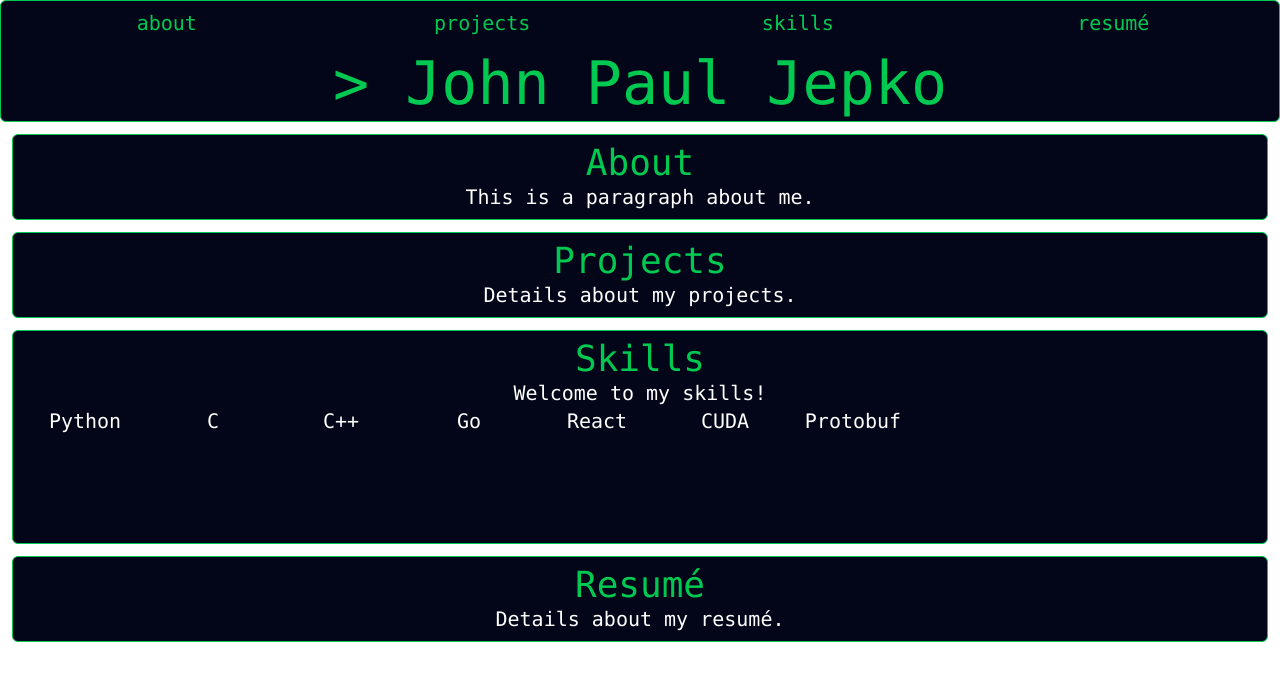
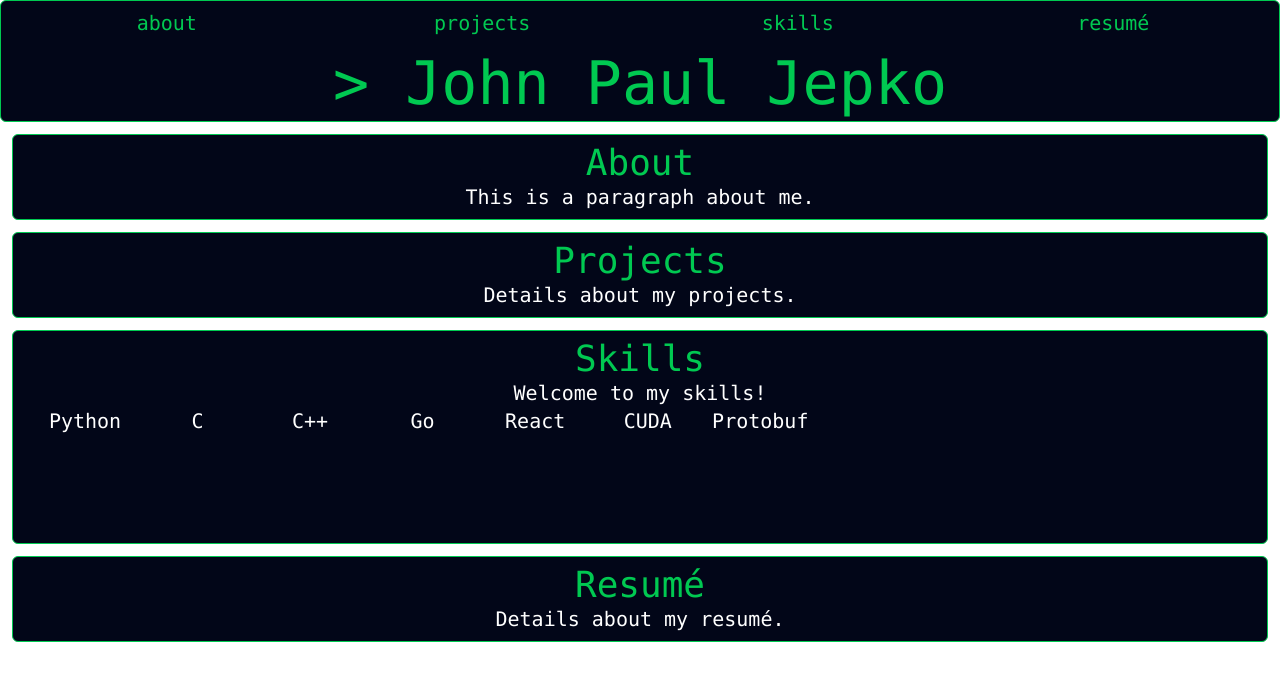
Before and after one commit to jpjepko/jepko-org, a React app: page / in a window 1280 px wide. Shown: the top 680 px of the page. Built offline with nearby package versions, Linux system fonts and the light colour scheme; the HTML template or start-up script is replaced by a standard one; what @iconify/tailwind4 would draw is missing.

Commit message:
temp fix for skills grid

```diff
--- a/src/App.tsx
+++ b/src/App.tsx
@@ -24,7 +24,7 @@ function App() {
         <div id="skills" className="font-mono text-center text-xl bg-slate-950 text-white m-3 p-2 border border-green-500 rounded-md">
           <h1 className="text-center text-4xl text-green-500">Skills</h1>
           <p>Welcome to my skills!</p>
-          <div className="grid auto-cols-max grid-flow-col">
+          <div className="grid grid-cols-[repeat(auto-fill,minmax(7rem,1fr))] ">
             <div className="box-content size-32">
               <span className="icon-[vscode-icons--file-type-python] text-6xl"></span>
               <p>Python</p>
```
